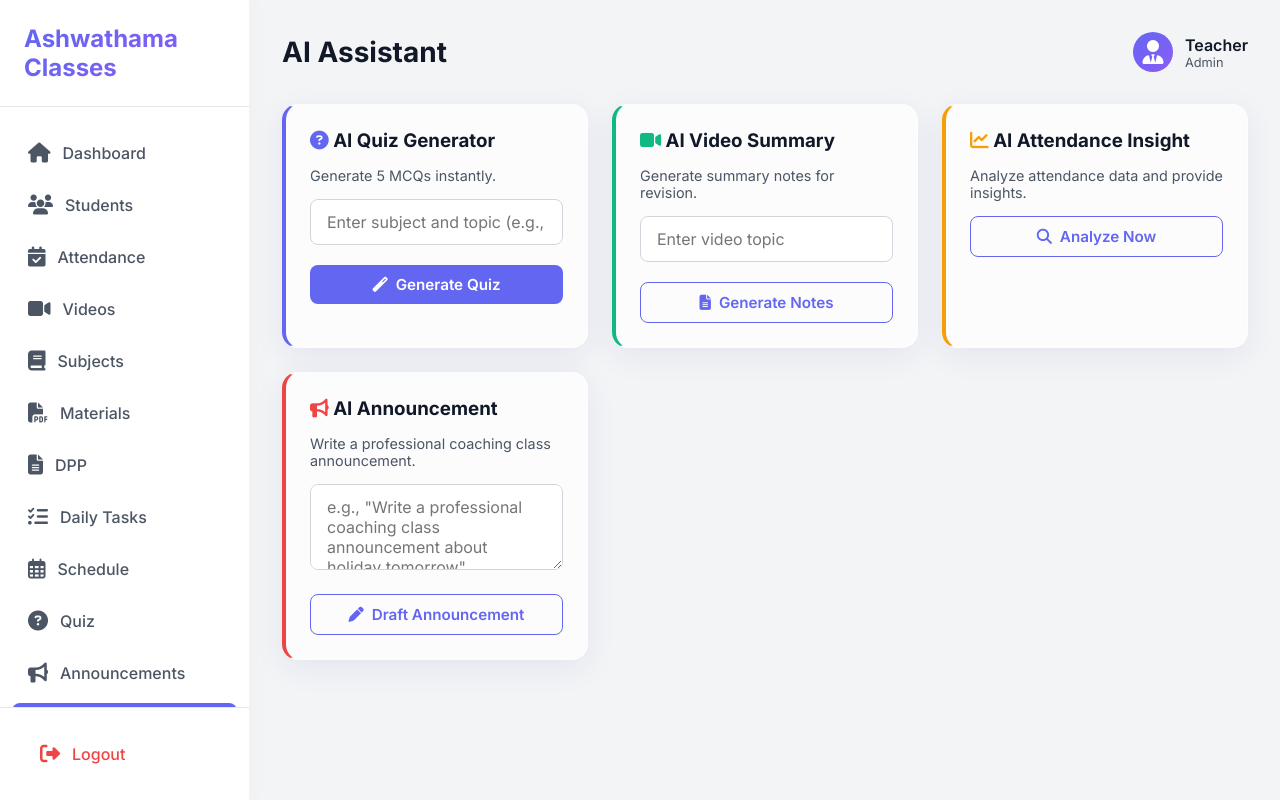
After one commit to lovelybruno4u-stack/kuchbhi2, a Flask app: page /teacher/ai_tools in a window 1280 px wide. The commit adds this page. Run offline with Flask 3, Linux system fonts and the light colour scheme; the visitor is signed in with stand-in values (Sample User, id 1).

Commit message:
Implement AI-powered tools for Teachers and Students
- Added `/api/teacher/...` and `/api/student/...` endpoints in `app.py` integrating the OpenAI API (`gpt-4o-mini`).
- Created `templates/teacher/ai_tools.html` for Quiz Generator, Attendance Analysis, Video Summary, and Announcement drafting.
- Created `templates/student/chatbot.html` for Study Chatbot and Doubt Solver.
- Updated `base.html` files for both roles to include navigation links to the new AI features.
- Ensured proper role-based access control and secure API key handling.

Co-authored-by: lovelybruno4u-stack <271917843+lovelybruno4u-stack@users.noreply.github.com>

```diff
--- a/app.py
+++ b/app.py
@@ -678,16 +678,127 @@ def delete_announcement(id):
 
 
 
+@app.route('/teacher/ai_tools')
+@login_required(role='teacher')
+def teacher_ai_tools():
+    return render_template('teacher/ai_tools.html')
+
 # --- API Endpoints for AI Features (Teacher) ---
 
+from openai import OpenAI
 
+def get_openai_client():
+    api_key = os.getenv('OPENAI_API_KEY')
+    if not api_key:
+        return None
+    return OpenAI(api_key=api_key)
 
+@app.route('/api/teacher/generate_quiz', methods=['POST'])
+@login_required(role='teacher')
+def api_generate_quiz():
+    data = request.json
+    topic = data.get('topic')
+    if not topic:
+        return jsonify({'success': False, 'error': 'Topic is required'})
 
+    client = get_openai_client()
+    if not client:
+        return jsonify({'success': False, 'error': 'OpenAI API key not configured'})
 
+    prompt = f"Generate 5 MCQ questions with answers about {topic}. Format the output clearly as Question, Options (A, B, C, D), and Answer."
 
+    try:
+        response = client.chat.completions.create(
+            model="gpt-4o-mini",
+            messages=[{"role": "user", "content": prompt}]
+        )
+        result = response.choices[0].message.content
+        return jsonify({'success': True, 'result': result})
+    except Exception as e:
+        return jsonify({'success': False, 'error': str(e)})
 
+@app.route('/api/teacher/generate_video_summary', methods=['POST'])
+@login_required(role='teacher')
+def api_generate_video_summary():
+    data = request.json
+    topic = data.get('topic')
+    if not topic:
+        return jsonify({'success': False, 'error': 'Topic is required'})
 
+    client = get_openai_client()
+    if not client:
+        return jsonify({'success': False, 'error': 'OpenAI API key not configured'})
 
+    prompt = f"Generate summary notes for revision for a video lesson about {topic}. Include key points."
+
+    try:
+        response = client.chat.completions.create(
+            model="gpt-4o-mini",
+            messages=[{"role": "user", "content": prompt}]
+        )
+        result = response.choices[0].message.content
+        return jsonify({'success': True, 'result': result})
+    except Exception as e:
+        return jsonify({'success': False, 'error': str(e)})
+
+@app.route('/api/teacher/analyze_attendance', methods=['POST'])
+@login_required(role='teacher')
+def api_analyze_attendance():
+    # Gather attendance data
+    attendance_data = get_data('ATTENDANCE_V2')
+    students = get_data('students')
+
+    if not attendance_data:
+        return jsonify({'success': False, 'error': 'No attendance data found.'})
+
+    student_map = {str(s.get('id')): s.get('name', 'Unknown') for s in students}
+
+    # Format data for AI
+    data_str = "Attendance Data:\n"
+    for a in attendance_data:
+        name = student_map.get(str(a.get('student_id')), 'Unknown')
+        status = 'Present' if str(a.get('status')) == '1' else 'Absent'
+        data_str += f"Date: {a.get('date')}, Student: {name}, Status: {status}\n"
+
+    client = get_openai_client()
+    if not client:
+        return jsonify({'success': False, 'error': 'OpenAI API key not configured'})
+
+    prompt = f"Analyze attendance data and provide insights. Here is the data:\n{data_str}\n\nPlease summarize which students are irregular, calculate approximate attendance percentages, and suggest actions."
+
+    try:
+        response = client.chat.completions.create(
+            model="gpt-4o-mini",
+            messages=[{"role": "user", "content": prompt}]
+        )
+        result = response.choices[0].message.content
+        return jsonify({'success': True, 'result': result})
+    except Exception as e:
+        return jsonify({'success': False, 'error': str(e)})
+
+@app.route('/api/teacher/generate_announcement', methods=['POST'])
+@login_required(role='teacher')
+def api_generate_announcement():
+    data = request.json
+    prompt_instruction = data.get('prompt')
+    if not prompt_instruction:
+        return jsonify({'success': False, 'error': 'Prompt is required'})
+
+    client = get_openai_client()
+    if not client:
+        return jsonify({'success': False, 'error': 'OpenAI API key not configured'})
+
+    prompt = f"Write a professional coaching class announcement based on this instruction: {prompt_instruction}"
+
+    try:
+        response = client.chat.completions.create(
+            model="gpt-4o-mini",
+            messages=[{"role": "user", "content": prompt}]
+        )
+        result = response.choices[0].message.content
+        return jsonify({'success': True, 'result': result})
+    except Exception as e:
+        return jsonify({'success': False, 'error': str(e)})
 
 
 # --- Student Routes (Stubs for now) ---
@@ -706,9 +817,9 @@ def old_student_my_videos():
 def old_student_attendance_view():
     return render_template('student/attendance_view.html')
 
-@app.route('/old_student_chatbot')
+@app.route('/student/chatbot')
 @login_required(role='student')
-def old_student_chatbot():
+def student_chatbot():
     return render_template('student/chatbot.html')
 
 @app.route('/old_student_announcements')
@@ -961,9 +1072,53 @@ def student_announcements_view():
 
 # --- API Endpoints for AI Features (Student) ---
 
+@app.route('/api/student/doubt_solver', methods=['POST'])
+@login_required(role='student')
+def api_doubt_solver():
+    data = request.json
+    question = data.get('question')
+    if not question:
+        return jsonify({'success': False, 'error': 'Question is required'})
 
+    client = get_openai_client()
+    if not client:
+        return jsonify({'success': False, 'error': 'OpenAI API key not configured'})
 
+    prompt = f"You are a helpful and friendly tutor. A student is asking: '{question}'. Explain this concept in very simple words for a school student. If it is a math question, give a step-by-step solution."
 
+    try:
+        response = client.chat.completions.create(
+            model="gpt-4o-mini",
+            messages=[{"role": "user", "content": prompt}]
+        )
+        answer = response.choices[0].message.content
+        return jsonify({'success': True, 'answer': answer})
+    except Exception as e:
+        return jsonify({'success': False, 'error': str(e)})
+
+@app.route('/api/student/study_chatbot', methods=['POST'])
+@login_required(role='student')
+def api_study_chatbot():
+    data = request.json
+    question = data.get('question')
+    if not question:
+        return jsonify({'success': False, 'error': 'Question is required'})
+
+    client = get_openai_client()
+    if not client:
+        return jsonify({'success': False, 'error': 'OpenAI API key not configured'})
+
+    prompt = f"You are a friendly AI study chatbot for Ashwathama Classes. A student is asking: '{question}'. Provide helpful advice on concept doubts, exam preparation, or study tips. Keep it encouraging and easy to understand."
+
+    try:
+        response = client.chat.completions.create(
+            model="gpt-4o-mini",
+            messages=[{"role": "user", "content": prompt}]
+        )
+        answer = response.choices[0].message.content
+        return jsonify({'success': True, 'answer': answer})
+    except Exception as e:
+        return jsonify({'success': False, 'error': str(e)})
 
 # --- Materials Routes ---
 @app.route('/teacher/materials')
--- a/templates/student/base.html
+++ b/templates/student/base.html
@@ -74,6 +74,11 @@
                         <li class="nav-item">
                 <a href="{{ url_for('student_leaderboard') }}" class="nav-link {% if request.path == url_for('student_leaderboard') %}active{% endif %}">
                     <i class="fas fa-trophy"></i> Leaderboard
+                </a>
+            </li>
+            <li class="nav-item">
+                <a href="{{ url_for('student_chatbot') }}" class="nav-link {% if request.path == url_for('student_chatbot') %}active{% endif %}">
+                    <i class="fas fa-robot"></i> AI Tutor
                 </a>
             </li>
             <li class="nav-item">
--- /dev/null
+++ b/templates/teacher/ai_tools.html
@@ -0,0 +1,112 @@
+{% extends 'teacher/base.html' %}
+
+{% block title %}AI Tools{% endblock %}
+{% block page_title %}AI Assistant{% endblock %}
+
+{% block content %}
+<div class="dashboard-grid">
+
+    <!-- AI Quiz Generator -->
+    <div class="glass-card" style="border-left: 4px solid var(--primary-color);">
+        <h3 style="margin-bottom: 15px; color: var(--text-primary);"><i class="fas fa-question-circle" style="color: var(--primary-color);"></i> AI Quiz Generator</h3>
+        <p style="font-size: 0.9rem; color: var(--text-secondary); margin-bottom: 15px;">Generate 5 MCQs instantly.</p>
+        <div class="form-group">
+            <input type="text" id="quiz-topic" class="form-control" placeholder="Enter subject and topic (e.g., Science - Photosynthesis)">
+        </div>
+        <button id="btn-generate-quiz" class="btn btn-primary" style="width: 100%;"><i class="fas fa-magic"></i> Generate Quiz</button>
+        <div id="quiz-result" style="margin-top: 15px; display: none; background: #f8fafc; padding: 15px; border-radius: 8px; border: 1px solid #e2e8f0; font-size: 0.9rem; white-space: pre-wrap;"></div>
+    </div>
+
+    <!-- AI Video Summary -->
+    <div class="glass-card" style="border-left: 4px solid var(--success);">
+        <h3 style="margin-bottom: 15px; color: var(--text-primary);"><i class="fas fa-video" style="color: var(--success);"></i> AI Video Summary</h3>
+        <p style="font-size: 0.9rem; color: var(--text-secondary); margin-bottom: 15px;">Generate summary notes for revision.</p>
+        <div class="form-group">
+            <input type="text" id="video-topic" class="form-control" placeholder="Enter video topic">
+        </div>
+        <button id="btn-generate-summary" class="btn btn-outline" style="width: 100%;"><i class="fas fa-file-alt"></i> Generate Notes</button>
+        <div id="summary-result" style="margin-top: 15px; display: none; background: #f8fafc; padding: 15px; border-radius: 8px; border: 1px solid #e2e8f0; font-size: 0.9rem; white-space: pre-wrap;"></div>
+    </div>
+
+    <!-- AI Attendance Analysis -->
+    <div class="glass-card" style="border-left: 4px solid var(--warning);">
+        <h3 style="margin-bottom: 15px; color: var(--text-primary);"><i class="fas fa-chart-line" style="color: var(--warning);"></i> AI Attendance Insight</h3>
+        <p style="font-size: 0.9rem; color: var(--text-secondary); margin-bottom: 15px;">Analyze attendance data and provide insights.</p>
+        <button id="btn-analyze-attendance" class="btn btn-outline" style="width: 100%;"><i class="fas fa-search"></i> Analyze Now</button>
+        <div id="attendance-result" style="margin-top: 15px; display: none; background: #f8fafc; padding: 15px; border-radius: 8px; border: 1px solid #e2e8f0; font-size: 0.9rem; white-space: pre-wrap;"></div>
+    </div>
+
+    <!-- AI Announcement Generator -->
+    <div class="glass-card" style="border-left: 4px solid var(--danger);">
+        <h3 style="margin-bottom: 15px; color: var(--text-primary);"><i class="fas fa-bullhorn" style="color: var(--danger);"></i> AI Announcement</h3>
+        <p style="font-size: 0.9rem; color: var(--text-secondary); margin-bottom: 15px;">Write a professional coaching class announcement.</p>
+        <div class="form-group">
+            <textarea id="announcement-prompt" class="form-control" rows="3" placeholder='e.g., "Write a professional coaching class announcement about holiday tomorrow"'></textarea>
+        </div>
+        <button id="btn-generate-announcement" class="btn btn-outline" style="width: 100%;"><i class="fas fa-pen"></i> Draft Announcement</button>
+        <div id="announcement-result" style="margin-top: 15px; display: none; background: #f8fafc; padding: 15px; border-radius: 8px; border: 1px solid #e2e8f0; font-size: 0.9rem; white-space: pre-wrap;"></div>
+    </div>
+
+</div>
+
+<script>
+    async function handleAIApiCall(btnId, endpoint, payload, resultId) {
+        const btn = document.getElementById(btnId);
+        const resultDiv = document.getElementById(resultId);
+        const originalText = btn.innerHTML;
+
+        btn.innerHTML = '<i class="fas fa-spinner fa-spin"></i> Processing...';
+        btn.disabled = true;
+        resultDiv.style.display = 'none';
+        resultDiv.textContent = '';
+
+        try {
+            const response = await fetch(endpoint, {
+                method: 'POST',
+                headers: { 'Content-Type': 'application/json' },
+                body: JSON.stringify(payload)
+            });
+
+            const data = await response.json();
+
+            if (data.success) {
+                resultDiv.textContent = data.result;
+                resultDiv.style.display = 'block';
+            } else {
+                resultDiv.textContent = 'Error: ' + (data.error || 'Something went wrong');
+                resultDiv.style.display = 'block';
+                resultDiv.style.color = 'var(--danger)';
+            }
+        } catch (e) {
+            resultDiv.textContent = 'Network error occurred.';
+            resultDiv.style.display = 'block';
+            resultDiv.style.color = 'var(--danger)';
+        } finally {
+            btn.innerHTML = originalText;
+            btn.disabled = false;
+        }
+    }
+
+    document.getElementById('btn-generate-quiz').addEventListener('click', () => {
+        const topic = document.getElementById('quiz-topic').value;
+        if(!topic) return alert('Please enter a topic');
+        handleAIApiCall('btn-generate-quiz', '/api/teacher/generate_quiz', { topic }, 'quiz-result');
+    });
+
+    document.getElementById('btn-generate-summary').addEventListener('click', () => {
+        const topic = document.getElementById('video-topic').value;
+        if(!topic) return alert('Please enter a topic');
+        handleAIApiCall('btn-generate-summary', '/api/teacher/generate_video_summary', { topic }, 'summary-result');
+    });
+
+    document.getElementById('btn-analyze-attendance').addEventListener('click', () => {
+        handleAIApiCall('btn-analyze-attendance', '/api/teacher/analyze_attendance', {}, 'attendance-result');
+    });
+
+    document.getElementById('btn-generate-announcement').addEventListener('click', () => {
+        const prompt = document.getElementById('announcement-prompt').value;
+        if(!prompt) return alert('Please enter instructions for the announcement');
+        handleAIApiCall('btn-generate-announcement', '/api/teacher/generate_announcement', { prompt }, 'announcement-result');
+    });
+</script>
+{% endblock %}
--- a/templates/teacher/base.html
+++ b/templates/teacher/base.html
@@ -89,6 +89,11 @@
             <li class="nav-item">
                 <a href="{{ url_for('teacher_announcements') }}" class="nav-link {% if request.path == url_for('teacher_announcements') %}active{% endif %}">
                     <i class="fas fa-bullhorn"></i> Announcements
+                </a>
+            </li>
+            <li class="nav-item">
+                <a href="{{ url_for('teacher_ai_tools') }}" class="nav-link {% if request.path == url_for('teacher_ai_tools') %}active{% endif %}">
+                    <i class="fas fa-robot"></i> AI Tools
                 </a>
             </li>
 
```
Also changed, not shown: templates/student/chatbot.html (added, +115 -0 lines).
